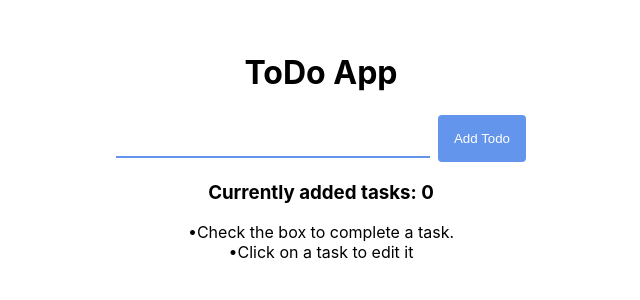
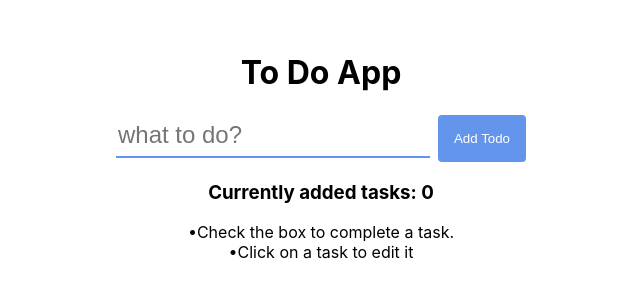
Before and after one commit to YaseenChauhan/todo-app, a React (Create React App) app: page / in a window 1280 px wide. Shown: the top 300 px of the page, without its empty margins (319-959 px from the left). Built offline with nearby package versions, Linux system fonts and the light colour scheme.

Commit message:
minor fixes

```diff
--- a/src/components/App.js
+++ b/src/components/App.js
@@ -5,7 +5,7 @@ import ToDoList from '../containers/ToDoList'
 
 const App = () => (
   <div className="todo-app-container">
-    <h1>ToDo App</h1>
+    <h1>To Do App</h1>
     <AddTodo />
     <ToDoList />
   </div>
--- a/src/containers/AddTodo.js
+++ b/src/containers/AddTodo.js
@@ -12,7 +12,7 @@ const AddTodo = ({ dispatch }) => {
                 dispatch(addTodo(input.value))
                 input.value = ''
             }}>
-            <input type="text" ref={value => input = value} className="add-todo-input" />
+            <input type="text" ref={value => input = value} className="add-todo-input" placeholder="what to do?" />
             <button type="submit" className="add-todo">
                 Add Todo
             </button>
```
